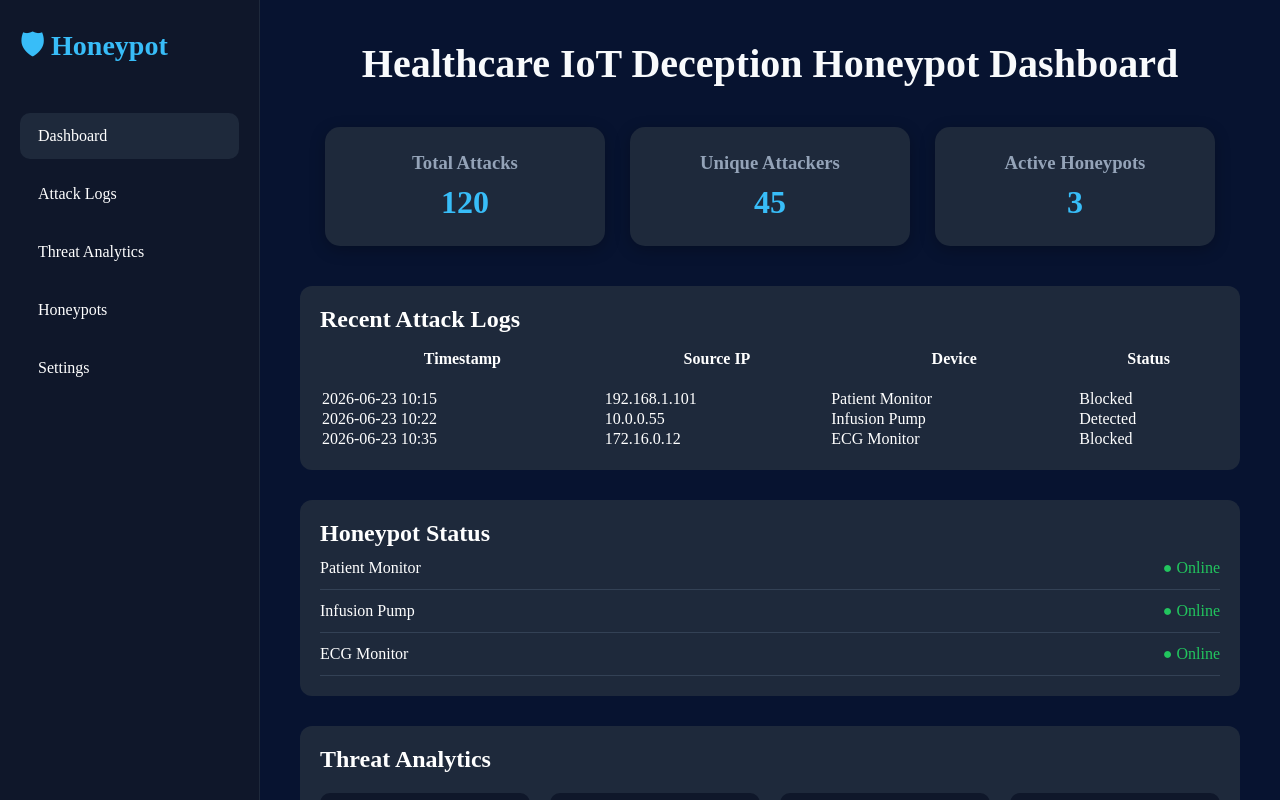
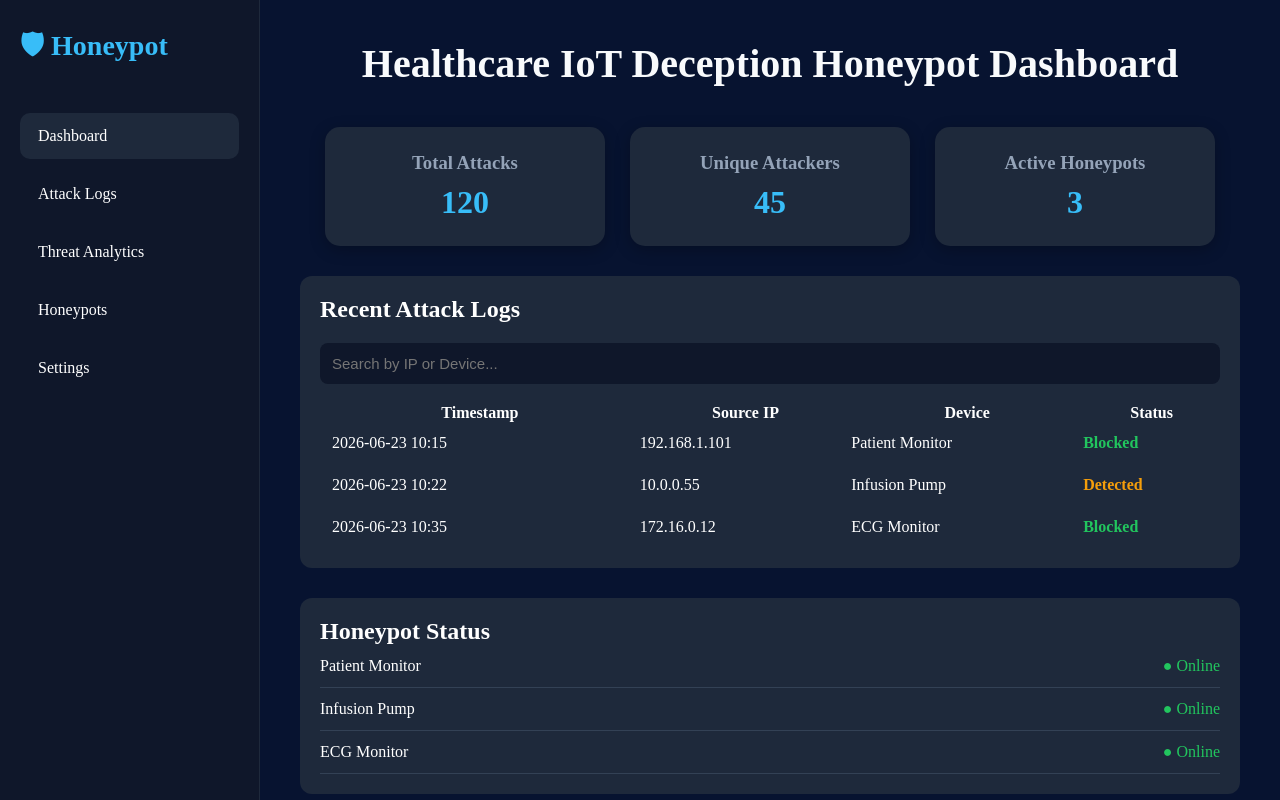
Before and after one commit to Sk8805/Healthcare---IoT-Deception-Honeypot-Network, a React app in the folder frontend/: page / in a window 1280 px wide. Shown: the top 800 px of the page. Built offline with nearby package versions, Linux system fonts and the light colour scheme; the HTML template or start-up script is replaced by a standard one.

Commit message:
feat: add search functionality for attack logs

```diff
--- a/frontend/src/components/AttackLogs.jsx
+++ b/frontend/src/components/AttackLogs.jsx
@@ -1,37 +1,70 @@
+import { useState } from "react";
+
 function AttackLogs() {
   const logs = [
     {
-      timestamp: "2026-06-23 10:15",
+      time: "2026-06-23 10:15",
       ip: "192.168.1.101",
       device: "Patient Monitor",
       status: "Blocked",
     },
     {
-      timestamp: "2026-06-23 10:22",
+      time: "2026-06-23 10:22",
       ip: "10.0.0.55",
       device: "Infusion Pump",
       status: "Detected",
     },
     {
-      timestamp: "2026-06-23 10:35",
+      time: "2026-06-23 10:35",
       ip: "172.16.0.12",
       device: "ECG Monitor",
       status: "Blocked",
     },
   ];
 
+  const [search, setSearch] = useState("");
+
+  const filteredLogs = logs.filter(
+    (log) =>
+      log.ip.toLowerCase().includes(search.toLowerCase()) ||
+      log.device.toLowerCase().includes(search.toLowerCase())
+  );
+
   return (
     <div
       style={{
-        marginTop: "40px",
         background: "#1e293b",
         padding: "20px",
         borderRadius: "12px",
+        marginTop: "30px",
       }}
     >
-      <h2>Recent Attack Logs</h2>
+      <h2 style={{ marginBottom: "20px" }}>Recent Attack Logs</h2>
 
-      <table style={{ width: "100%", marginTop: "15px" }}>
+      <input
+        type="text"
+        placeholder="Search by IP or Device..."
+        value={search}
+        onChange={(e) => setSearch(e.target.value)}
+        style={{
+          width: "100%",
+          padding: "12px",
+          marginBottom: "20px",
+          borderRadius: "8px",
+          border: "none",
+          outline: "none",
+          background: "#0f172a",
+          color: "white",
+          fontSize: "15px",
+        }}
+      />
+
+      <table
+        style={{
+          width: "100%",
+          borderCollapse: "collapse",
+        }}
+      >
         <thead>
           <tr>
             <th>Timestamp</th>
@@ -39,15 +72,26 @@ function AttackLogs() {
             <th>Device</th>
             <th>Status</th>
           </tr>
-          <br></br>
         </thead>
+
         <tbody>
-          {logs.map((log, index) => (
+          {filteredLogs.map((log, index) => (
             <tr key={index}>
-              <td>{log.timestamp}</td>
+              <td style={{ padding: "12px" }}>{log.time}</td>
               <td>{log.ip}</td>
               <td>{log.device}</td>
-              <td>{log.status}</td>
+
+              <td
+                style={{
+                  color:
+                    log.status === "Blocked"
+                      ? "#22c55e"
+                      : "#f59e0b",
+                  fontWeight: "bold",
+                }}
+              >
+                {log.status}
+              </td>
             </tr>
           ))}
         </tbody>
```
